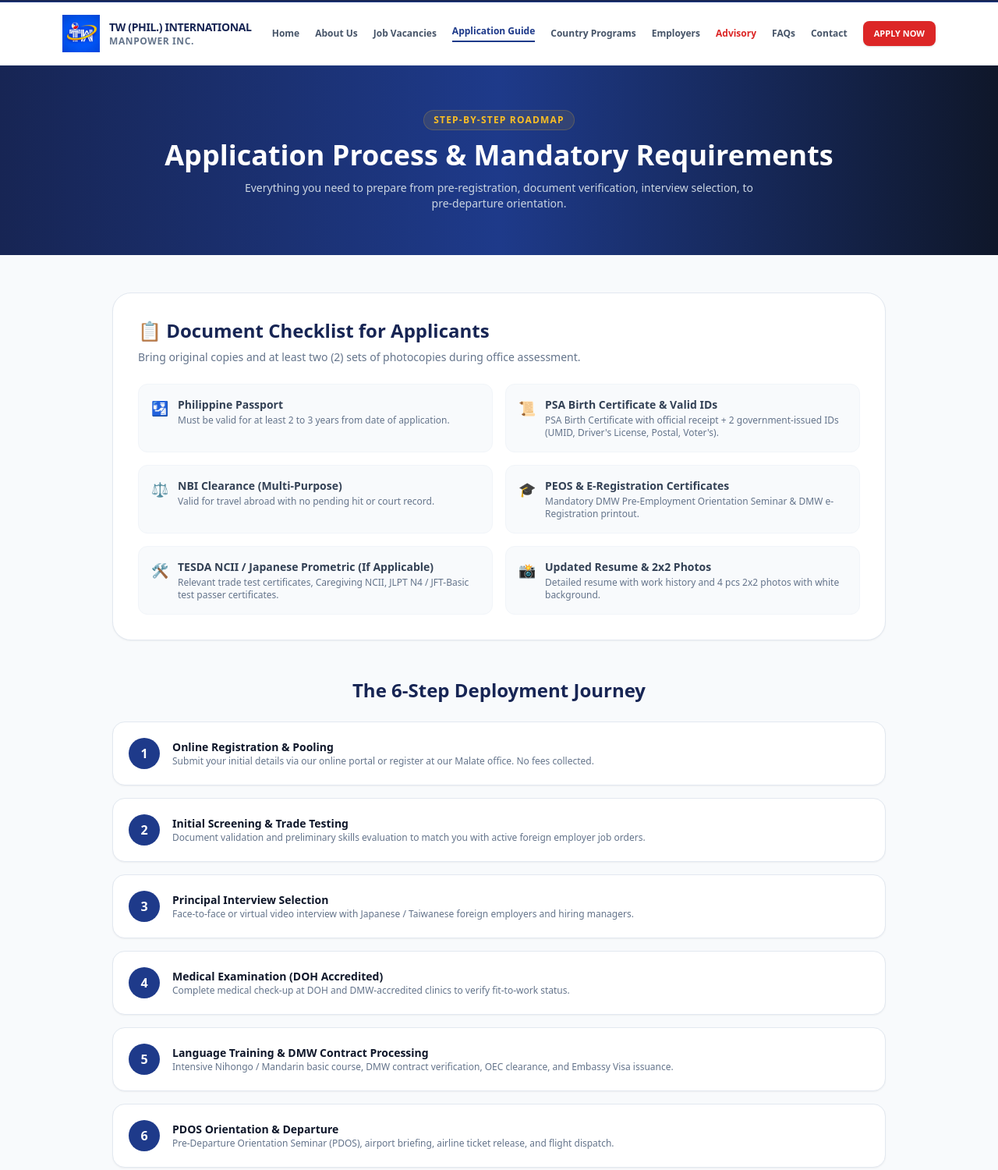
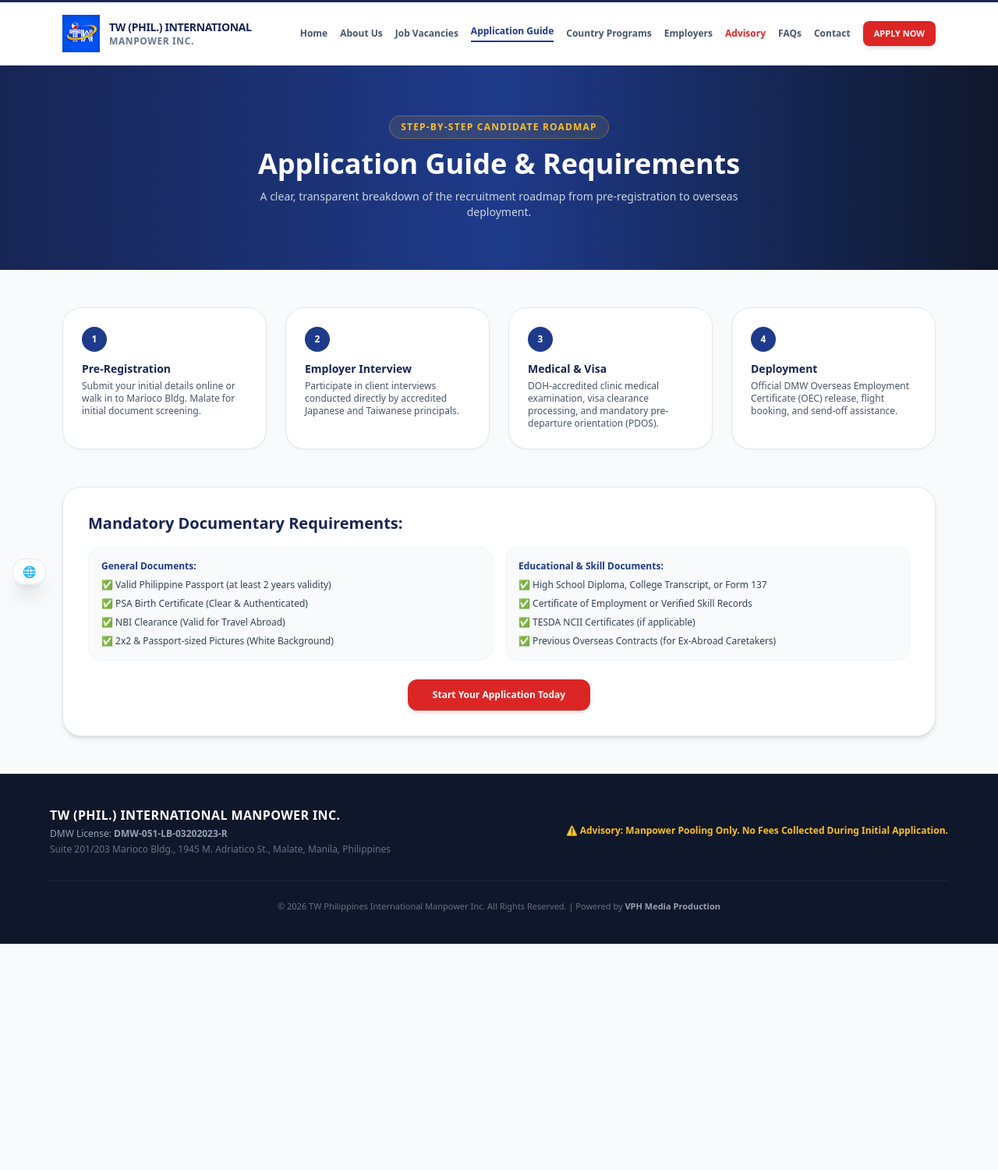
Before and after one commit to danilobrenio21/nfc-portal, a plain HTML site: page process.html in a window 1280 px wide. Shown: the part 34-1534 px from the top of the page at 78% size. After the commit the page ends 1244 px from the top, so only its background shows below. Drawn offline with nearby package versions, Linux system fonts and the light colour scheme.

Commit message:
Update process.html

```diff
--- a/process.html
+++ b/process.html
@@ -1,18 +1,31 @@
 <!DOCTYPE html>
-<html lang="en">
+<html lang="en" class="scroll-smooth">
 <head>
   <meta charset="UTF-8" />
   <meta name="viewport" content="width=device-width, initial-scale=1.0" />
-  <title>Application Guide & Requirements | TW (Phil.) International Manpower Inc.</title>
+  <title>Application Process & Requirements | TW (Phil.) International Manpower Inc.</title>
   <script src="https://cdn.tailwindcss.com"></script>
+  <style>
+    a, button, input, select, textarea { transition: all 0.22s cubic-bezier(0.34, 1.56, 0.64, 1); -webkit-tap-highlight-color: transparent; }
+    button:hover, a.btn-action:hover { transform: translateY(-2px); filter: brightness(1.05); }
+    button:active, a.btn-action:active { transform: scale(0.96) translateY(1px); filter: brightness(0.95); }
+    .interactive-card { transition: transform 0.3s cubic-bezier(0.4, 0, 0.2, 1), box-shadow 0.3s cubic-bezier(0.4, 0, 0.2, 1); }
+    .interactive-card:hover { transform: translateY(-4px); }
+    .reveal { opacity: 0; transform: translateY(20px); transition: opacity 0.5s ease-out, transform 0.5s ease-out; }
+    .reveal.active { opacity: 1; transform: translateY(0); }
+    .goog-te-banner-frame.skiptranslate { display: none !important; }
+    body { top: 0px !important; }
+    .goog-te-combo { font-family: inherit !important; font-size: 11px !important; font-weight: 700 !important; color: #0f172a !important; background: transparent !important; border: none !important; outline: none !important; cursor: pointer !important; padding: 2px 4px !important; }
+    .goog-logo-link, .goog-te-gadget span { display: none !important; }
+    .goog-te-gadget { color: transparent !important; font-size: 0px !important; }
+  </style>
 </head>
 <body class="bg-slate-50 text-slate-800 antialiased font-sans flex flex-col min-h-screen">
 
-  <!-- TOP BAR -->
   <div class="bg-blue-950 text-white text-xs py-2 px-4 border-b border-blue-900">
-    <div class="max-w-6xl mx-auto flex flex-col sm:flex-row justify-between items-center gap-1.5 sm:gap-0 text-center sm:text-left">
+    <div class="max-w-6xl mx-auto flex flex-col sm:flex-row justify-between items-center gap-1.5 text-center sm:text-left">
       <div class="flex items-center gap-2">
-        <span class="bg-red-600 text-[10px] font-bold px-2 py-0.5 rounded">DMW LICENSED</span>
+        <span class="bg-red-600 text-[10px] font-bold px-2 py-0.5 rounded shadow-sm">DMW LICENSED</span>
         <span>License No. <strong>DMW-051-LB-03202023-R</strong></span>
       </div>
       <div class="flex items-center space-x-4">
@@ -22,189 +35,150 @@
     </div>
   </div>
 
-  <!-- NAVIGATION -->
-  <nav class="bg-white border-b border-slate-200 sticky top-0 z-50">
+  <header class="bg-white border-b border-slate-200 sticky top-0 z-40 shadow-sm">
     <div class="max-w-6xl mx-auto px-4 h-20 flex items-center justify-between">
       <a href="index.html" class="flex items-center gap-3 group">
-        <img src="logo.jpg" alt="TW Manpower Logo" class="h-10 sm:h-12 w-auto object-contain shrink-0" onerror="this.style.display='none'" />
+        <img src="logo.jpg" alt="TW Manpower Logo" class="h-10 sm:h-12 w-auto object-contain shrink-0 group-hover:scale-105 transition duration-300" onerror="this.style.display='none'" />
         <div class="flex flex-col leading-tight">
           <span class="text-xs sm:text-sm font-black text-blue-950 tracking-tight group-hover:text-red-600 transition">TW (PHIL.) INTERNATIONAL</span>
           <span class="text-[10px] sm:text-xs font-bold text-slate-500 uppercase tracking-wider">MANPOWER INC.</span>
         </div>
       </a>
 
-      <div class="hidden lg:flex items-center space-x-5 text-xs font-semibold text-slate-600">
-        <a href="index.html" class="hover:text-blue-900 transition">Home</a>
-        <a href="about.html" class="hover:text-blue-900 transition">About Us</a>
-        <a href="jobs.html" class="hover:text-blue-900 transition">Job Vacancies</a>
+      <nav class="hidden lg:flex items-center space-x-4 text-xs font-semibold text-slate-600">
+        <a href="index.html" class="hover:text-blue-900 hover:-translate-y-0.5 transition">Home</a>
+        <a href="about.html" class="hover:text-blue-900 hover:-translate-y-0.5 transition">About Us</a>
+        <a href="jobs.html" class="hover:text-blue-900 hover:-translate-y-0.5 transition">Job Vacancies</a>
         <a href="process.html" class="text-blue-900 font-bold border-b-2 border-blue-900 pb-1">Application Guide</a>
-        <a href="programs.html" class="hover:text-blue-900 transition">Country Programs</a>
-        <a href="employers.html" class="hover:text-blue-900 transition">Employers</a>
-        <a href="advisory.html" class="hover:text-blue-900 transition text-red-600">Advisory</a>
-        <a href="faqs.html" class="hover:text-blue-900 transition">FAQs</a>
-        <a href="contact.html" class="hover:text-blue-900 transition">Contact</a>
-        <a href="apply.html" class="bg-red-600 hover:bg-red-700 text-white text-[11px] font-bold uppercase px-3.5 py-2 rounded-lg shadow transition">Apply Now</a>
-      </div>
+        <a href="programs.html" class="hover:text-blue-900 hover:-translate-y-0.5 transition">Country Programs</a>
+        <a href="employers.html" class="hover:text-blue-900 hover:-translate-y-0.5 transition">Employers</a>
+        <a href="advisory.html" class="hover:text-blue-900 hover:-translate-y-0.5 transition text-red-600 font-bold">Advisory</a>
+        <a href="faqs.html" class="hover:text-blue-900 hover:-translate-y-0.5 transition">FAQs</a>
+        <a href="contact.html" class="hover:text-blue-900 hover:-translate-y-0.5 transition">Contact</a>
+        <a href="apply.html" class="btn-action bg-red-600 hover:bg-red-700 text-white text-[11px] font-bold uppercase px-3.5 py-2 rounded-lg shadow-md hover:shadow-lg transition inline-block">Apply Now</a>
+      </nav>
 
-      <button id="menu-btn" type="button" class="lg:hidden p-2 text-slate-700 hover:text-blue-900" aria-label="Toggle Menu">
+      <button id="menu-btn" type="button" class="lg:hidden p-2 text-slate-700 hover:text-blue-900 hover:bg-slate-100 rounded-lg focus:outline-none" aria-label="Toggle Menu">
         <svg class="w-6 h-6" fill="none" stroke="currentColor" viewBox="0 0 24 24"><path stroke-linecap="round" stroke-linejoin="round" stroke-width="2" d="M4 6h16M4 12h16M4 18h16" /></svg>
       </button>
     </div>
 
-    <!-- Mobile Menu -->
-    <div id="mobile-menu" class="hidden lg:hidden border-t border-slate-100 bg-white px-4 pt-3 pb-6 space-y-2.5 shadow-lg text-sm font-medium">
-      <a href="index.html" class="block py-1.5 text-slate-700 hover:text-blue-900">Home</a>
-      <a href="about.html" class="block py-1.5 text-slate-700 hover:text-blue-900">About the Agency</a>
-      <a href="jobs.html" class="block py-1.5 text-slate-700 hover:text-blue-900">Job Vacancies</a>
-      <a href="process.html" class="block py-1.5 text-blue-900 font-bold">Application Guide & Requirements</a>
-      <a href="programs.html" class="block py-1.5 text-slate-700 hover:text-blue-900">Country Programs</a>
-      <a href="employers.html" class="block py-1.5 text-slate-700 hover:text-blue-900">For Foreign Employers</a>
-      <a href="advisory.html" class="block py-1.5 text-red-600 font-semibold">Anti-Illegal Recruitment Advisory</a>
-      <a href="faqs.html" class="block py-1.5 text-slate-700 hover:text-blue-900">Frequently Asked Questions</a>
-      <a href="contact.html" class="block py-1.5 text-slate-700 hover:text-blue-900">Contact & Location</a>
-      <a href="apply.html" class="block w-full text-center bg-red-600 text-white font-bold py-2.5 rounded-lg mt-2">Apply Now</a>
-    </div>
-  </nav>
-
-  <!-- HEADER -->
-  <header class="bg-gradient-to-r from-blue-950 via-blue-900 to-slate-900 text-white py-14 px-4 text-center">
-    <div class="max-w-4xl mx-auto space-y-3">
-      <span class="inline-block text-xs font-bold tracking-widest text-amber-400 uppercase bg-amber-400/10 px-3 py-1 rounded-full border border-amber-400/20">
-        Step-by-Step Roadmap
-      </span>
-      <h1 class="text-3xl sm:text-4xl font-black">Application Process & Mandatory Requirements</h1>
-      <p class="text-slate-300 text-sm max-w-2xl mx-auto">
-        Everything you need to prepare from pre-registration, document verification, interview selection, to pre-departure orientation.
-      </p>
+    <div id="mobile-menu" class="hidden lg:hidden border-t border-slate-100 bg-white px-4 pt-3 pb-6 space-y-2 shadow-lg text-sm font-medium">
+      <a href="index.html" class="block py-2 text-slate-700 hover:text-blue-900 border-b border-slate-50">Home</a>
+      <a href="about.html" class="block py-2 text-slate-700 hover:text-blue-900 border-b border-slate-50">About the Agency</a>
+      <a href="jobs.html" class="block py-2 text-slate-700 hover:text-blue-900 border-b border-slate-50">Job Vacancies</a>
+      <a href="process.html" class="block py-2 text-blue-900 font-bold border-b border-slate-50">Application Guide & Requirements</a>
+      <a href="programs.html" class="block py-2 text-slate-700 hover:text-blue-900 border-b border-slate-50">Country Programs</a>
+      <a href="employers.html" class="block py-2 text-slate-700 hover:text-blue-900 border-b border-slate-50">For Foreign Employers</a>
+      <a href="advisory.html" class="block py-2 text-red-600 font-bold border-b border-slate-50">Anti-Illegal Recruitment Advisory</a>
+      <a href="faqs.html" class="block py-2 text-slate-700 hover:text-blue-900 border-b border-slate-50">Frequently Asked Questions</a>
+      <a href="contact.html" class="block py-2 text-slate-700 hover:text-blue-900 border-b border-slate-50">Contact & Location</a>
+      <a href="apply.html" class="block w-full text-center bg-red-600 hover:bg-red-700 text-white font-bold py-2.5 rounded-lg shadow mt-2">Apply Now</a>
     </div>
   </header>
 
-  <!-- CONTENT -->
-  <main class="max-w-5xl mx-auto px-4 py-12 space-y-12 flex-grow">
+  <section class="bg-gradient-to-r from-blue-950 via-blue-900 to-slate-900 text-white py-12 sm:py-16 px-4 text-center reveal">
+    <div class="max-w-4xl mx-auto space-y-3">
+      <span class="inline-block text-xs font-bold tracking-widest text-amber-400 uppercase bg-amber-400/10 px-3.5 py-1.5 rounded-full border border-amber-400/30">
+        Step-by-Step Candidate Roadmap
+      </span>
+      <h1 class="text-3xl sm:text-4xl font-black">Application Guide & Requirements</h1>
+      <p class="text-slate-300 text-xs sm:text-sm max-w-2xl mx-auto">
+        A clear, transparent breakdown of the recruitment roadmap from pre-registration to overseas deployment.
+      </p>
+    </div>
+  </section>
 
-    <!-- Required Documents Checklist -->
-    <section class="bg-white border border-slate-200 rounded-3xl p-6 sm:p-8 shadow-sm">
-      <h2 class="text-2xl font-bold text-blue-950 mb-2">📋 Document Checklist for Applicants</h2>
-      <p class="text-xs sm:text-sm text-slate-500 mb-6">Bring original copies and at least two (2) sets of photocopies during office assessment.</p>
+  <main class="max-w-6xl mx-auto px-4 py-12 flex-grow space-y-12">
 
-      <div class="grid grid-cols-1 md:grid-cols-2 gap-4 text-xs sm:text-sm text-slate-700">
-        <div class="p-4 bg-slate-50 rounded-xl border border-slate-100 flex items-start gap-3">
-          <span class="text-lg">🛂</span>
-          <div>
-            <strong>Philippine Passport</strong>
-            <p class="text-xs text-slate-500 mt-0.5">Must be valid for at least 2 to 3 years from date of application.</p>
-          </div>
+    <div class="grid grid-cols-1 sm:grid-cols-2 lg:grid-cols-4 gap-6 reveal">
+      <div class="bg-white p-6 rounded-3xl border border-slate-200 shadow-sm interactive-card">
+        <div class="w-8 h-8 rounded-full bg-blue-900 text-white font-black flex items-center justify-center text-xs mb-3">1</div>
+        <h3 class="font-bold text-blue-950 text-sm mb-1">Pre-Registration</h3>
+        <p class="text-xs text-slate-600">Submit your initial details online or walk in to Marioco Bldg. Malate for initial document screening.</p>
+      </div>
+
+      <div class="bg-white p-6 rounded-3xl border border-slate-200 shadow-sm interactive-card">
+        <div class="w-8 h-8 rounded-full bg-blue-900 text-white font-black flex items-center justify-center text-xs mb-3">2</div>
+        <h3 class="font-bold text-blue-950 text-sm mb-1">Employer Interview</h3>
+        <p class="text-xs text-slate-600">Participate in client interviews conducted directly by accredited Japanese and Taiwanese principals.</p>
+      </div>
+
+      <div class="bg-white p-6 rounded-3xl border border-slate-200 shadow-sm interactive-card">
+        <div class="w-8 h-8 rounded-full bg-blue-900 text-white font-black flex items-center justify-center text-xs mb-3">3</div>
+        <h3 class="font-bold text-blue-950 text-sm mb-1">Medical & Visa</h3>
+        <p class="text-xs text-slate-600">DOH-accredited clinic medical examination, visa clearance processing, and mandatory pre-departure orientation (PDOS).</p>
+      </div>
+
+      <div class="bg-white p-6 rounded-3xl border border-slate-200 shadow-sm interactive-card">
+        <div class="w-8 h-8 rounded-full bg-blue-900 text-white font-black flex items-center justify-center text-xs mb-3">4</div>
+        <h3 class="font-bold text-blue-950 text-sm mb-1">Deployment</h3>
+        <p class="text-xs text-slate-600">Official DMW Overseas Employment Certificate (OEC) release, flight booking, and send-off assistance.</p>
+      </div>
+    </div>
+
+    <div class="bg-white rounded-3xl p-6 sm:p-8 border border-slate-200 shadow-md reveal">
+      <h2 class="text-xl font-bold text-blue-950 mb-4">Mandatory Documentary Requirements:</h2>
+      <div class="grid grid-cols-1 md:grid-cols-2 gap-4 text-xs text-slate-700">
+        <div class="space-y-2 bg-slate-50 p-4 rounded-2xl border border-slate-100">
+          <div class="font-bold text-blue-900 mb-1">General Documents:</div>
+          <div>✅ Valid Philippine Passport (at least 2 years validity)</div>
+          <div>✅ PSA Birth Certificate (Clear & Authenticated)</div>
+          <div>✅ NBI Clearance (Valid for Travel Abroad)</div>
+          <div>✅ 2x2 & Passport-sized Pictures (White Background)</div>
         </div>
-        <div class="p-4 bg-slate-50 rounded-xl border border-slate-100 flex items-start gap-3">
-          <span class="text-lg">📜</span>
-          <div>
-            <strong>PSA Birth Certificate & Valid IDs</strong>
-            <p class="text-xs text-slate-500 mt-0.5">PSA Birth Certificate with official receipt + 2 government-issued IDs (UMID, Driver's License, Postal, Voter's).</p>
-          </div>
-        </div>
-        <div class="p-4 bg-slate-50 rounded-xl border border-slate-100 flex items-start gap-3">
-          <span class="text-lg">⚖️</span>
-          <div>
-            <strong>NBI Clearance (Multi-Purpose)</strong>
-            <p class="text-xs text-slate-500 mt-0.5">Valid for travel abroad with no pending hit or court record.</p>
-          </div>
-        </div>
-        <div class="p-4 bg-slate-50 rounded-xl border border-slate-100 flex items-start gap-3">
-          <span class="text-lg">🎓</span>
-          <div>
-            <strong>PEOS & E-Registration Certificates</strong>
-            <p class="text-xs text-slate-500 mt-0.5">Mandatory DMW Pre-Employment Orientation Seminar & DMW e-Registration printout.</p>
-          </div>
-        </div>
-        <div class="p-4 bg-slate-50 rounded-xl border border-slate-100 flex items-start gap-3">
-          <span class="text-lg">🛠️</span>
-          <div>
-            <strong>TESDA NCII / Japanese Prometric (If Applicable)</strong>
-            <p class="text-xs text-slate-500 mt-0.5">Relevant trade test certificates, Caregiving NCII, JLPT N4 / JFT-Basic test passer certificates.</p>
-          </div>
-        </div>
-        <div class="p-4 bg-slate-50 rounded-xl border border-slate-100 flex items-start gap-3">
-          <span class="text-lg">📸</span>
-          <div>
-            <strong>Updated Resume & 2x2 Photos</strong>
-            <p class="text-xs text-slate-500 mt-0.5">Detailed resume with work history and 4 pcs 2x2 photos with white background.</p>
-          </div>
+        <div class="space-y-2 bg-slate-50 p-4 rounded-2xl border border-slate-100">
+          <div class="font-bold text-blue-900 mb-1">Educational & Skill Documents:</div>
+          <div>✅ High School Diploma, College Transcript, or Form 137</div>
+          <div>✅ Certificate of Employment or Verified Skill Records</div>
+          <div>✅ TESDA NCII Certificates (if applicable)</div>
+          <div>✅ Previous Overseas Contracts (for Ex-Abroad Caretakers)</div>
         </div>
       </div>
-    </section>
-
-    <!-- 6-Stage Recruitment Process -->
-    <section class="space-y-6">
-      <h2 class="text-2xl font-bold text-center text-blue-950">The 6-Step Deployment Journey</h2>
-
-      <div class="space-y-4">
-        <div class="bg-white border border-slate-200 p-5 rounded-2xl flex flex-col sm:flex-row items-start sm:items-center gap-4 shadow-sm">
-          <div class="w-10 h-10 rounded-full bg-blue-900 text-white font-bold flex items-center justify-center shrink-0">1</div>
-          <div>
-            <h3 class="font-bold text-slate-900 text-sm">Online Registration & Pooling</h3>
-            <p class="text-xs text-slate-500">Submit your initial details via our online portal or register at our Malate office. No fees collected.</p>
-          </div>
-        </div>
-
-        <div class="bg-white border border-slate-200 p-5 rounded-2xl flex flex-col sm:flex-row items-start sm:items-center gap-4 shadow-sm">
-          <div class="w-10 h-10 rounded-full bg-blue-900 text-white font-bold flex items-center justify-center shrink-0">2</div>
-          <div>
-            <h3 class="font-bold text-slate-900 text-sm">Initial Screening & Trade Testing</h3>
-            <p class="text-xs text-slate-500">Document validation and preliminary skills evaluation to match you with active foreign employer job orders.</p>
-          </div>
-        </div>
-
-        <div class="bg-white border border-slate-200 p-5 rounded-2xl flex flex-col sm:flex-row items-start sm:items-center gap-4 shadow-sm">
-          <div class="w-10 h-10 rounded-full bg-blue-900 text-white font-bold flex items-center justify-center shrink-0">3</div>
-          <div>
-            <h3 class="font-bold text-slate-900 text-sm">Principal Interview Selection</h3>
-            <p class="text-xs text-slate-500">Face-to-face or virtual video interview with Japanese / Taiwanese foreign employers and hiring managers.</p>
-          </div>
-        </div>
-
-        <div class="bg-white border border-slate-200 p-5 rounded-2xl flex flex-col sm:flex-row items-start sm:items-center gap-4 shadow-sm">
-          <div class="w-10 h-10 rounded-full bg-blue-900 text-white font-bold flex items-center justify-center shrink-0">4</div>
-          <div>
-            <h3 class="font-bold text-slate-900 text-sm">Medical Examination (DOH Accredited)</h3>
-            <p class="text-xs text-slate-500">Complete medical check-up at DOH and DMW-accredited clinics to verify fit-to-work status.</p>
-          </div>
-        </div>
-
-        <div class="bg-white border border-slate-200 p-5 rounded-2xl flex flex-col sm:flex-row items-start sm:items-center gap-4 shadow-sm">
-          <div class="w-10 h-10 rounded-full bg-blue-900 text-white font-bold flex items-center justify-center shrink-0">5</div>
-          <div>
-            <h3 class="font-bold text-slate-900 text-sm">Language Training & DMW Contract Processing</h3>
-            <p class="text-xs text-slate-500">Intensive Nihongo / Mandarin basic course, DMW contract verification, OEC clearance, and Embassy Visa issuance.</p>
-          </div>
-        </div>
-
-        <div class="bg-white border border-slate-200 p-5 rounded-2xl flex flex-col sm:flex-row items-start sm:items-center gap-4 shadow-sm">
-          <div class="w-10 h-10 rounded-full bg-blue-900 text-white font-bold flex items-center justify-center shrink-0">6</div>
-          <div>
-            <h3 class="font-bold text-slate-900 text-sm">PDOS Orientation & Departure</h3>
-            <p class="text-xs text-slate-500">Pre-Departure Orientation Seminar (PDOS), airport briefing, airline ticket release, and flight dispatch.</p>
-          </div>
-        </div>
+      <div class="mt-6 text-center">
+        <a href="apply.html" class="btn-action inline-block bg-red-600 hover:bg-red-700 text-white font-bold py-3 px-8 rounded-xl text-xs shadow-md">
+          Start Your Application Today
+        </a>
       </div>
-    </section>
+    </div>
 
   </main>
 
-  <!-- FOOTER -->
-  <footer class="bg-slate-900 text-slate-400 py-10 px-4 text-xs border-t border-slate-800 mt-auto">
+  <footer class="bg-slate-900 text-slate-400 py-10 px-4 text-xs border-t border-slate-800 mt-auto reveal">
     <div class="max-w-6xl mx-auto flex flex-col md:flex-row justify-between items-center gap-6 text-center md:text-left">
-      <div>
-        <div class="text-base font-bold text-white">TW (PHIL.) INTERNATIONAL MANPOWER INC.</div>
-        <p class="text-slate-400">DMW License: DMW-051-LB-03202023-R • Malate, Manila</p>
+      <div class="space-y-1">
+        <div class="text-base font-bold text-white tracking-wide">TW (PHIL.) INTERNATIONAL MANPOWER INC.</div>
+        <p class="text-slate-400">DMW License: <strong>DMW-051-LB-03202023-R</strong></p>
+        <p class="text-slate-500">Suite 201/203 Marioco Bldg., 1945 M. Adriatico St., Malate, Manila, Philippines</p>
       </div>
-      <p class="text-amber-400 font-semibold">⚠️ Advisory: Manpower Pooling Only. No Fees Collected.</p>
+      <div class="text-center md:text-right space-y-2">
+        <p class="text-amber-400 font-semibold">⚠️ Advisory: Manpower Pooling Only. No Fees Collected During Initial Application.</p>
+      </div>
+    </div>
+    <div class="max-w-6xl mx-auto mt-8 pt-6 border-t border-slate-800 text-center text-slate-500 text-[11px]">
+      © 2026 TW Philippines International Manpower Inc. All Rights Reserved. | Powered by <strong class="text-slate-400">VPH Media Production</strong>
     </div>
   </footer>
 
+  <div id="google_translate_element" class="fixed bottom-4 left-4 z-50 bg-white/95 backdrop-blur-md border border-slate-200 shadow-xl rounded-2xl px-3 py-1.5 flex items-center gap-1.5">
+    <span class="text-sm select-none">🌐</span>
+  </div>
+
   <script>
-    const menuBtn = document.getElementById('menu-btn');
-    const mobileMenu = document.getElementById('mobile-menu');
-    menuBtn.addEventListener('click', () => mobileMenu.classList.toggle('hidden'));
+    document.addEventListener('DOMContentLoaded', function() {
+      const menuBtn = document.getElementById('menu-btn');
+      const mobileMenu = document.getElementById('mobile-menu');
+      if (menuBtn && mobileMenu) menuBtn.addEventListener('click', () => mobileMenu.classList.toggle('hidden'));
+      const reveals = document.querySelectorAll('.reveal');
+      const revealObserver = new IntersectionObserver((entries) => {
+        entries.forEach(entry => { if (entry.isIntersecting) { entry.target.classList.add('active'); revealObserver.unobserve(entry.target); } });
+      }, { threshold: 0.1 });
+      reveals.forEach(el => revealObserver.observe(el));
+    });
+    function googleTranslateElementInit() {
+      new google.translate.TranslateElement({ pageLanguage: 'en', includedLanguages: 'en,ja,zh-TW,tl', layout: google.translate.TranslateElement.InlineLayout.SIMPLE, autoDisplay: false }, 'google_translate_element');
+    }
   </script>
+  <script type="text/javascript" src="//translate.google.com/translate_a/element.js?cb=googleTranslateElementInit"></script>
 </body>
 </html>
```
